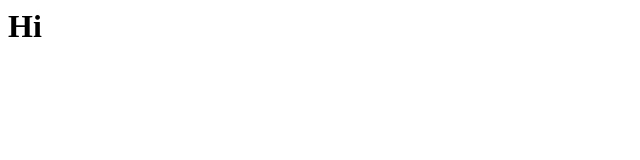
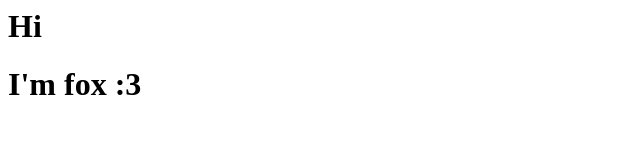
Before and after one commit to daniilbelogocev/progect_1, a plain HTML site: page index.html in a window 1280 px wide. Shown: the whole page, without its empty margins (0-640 px from the left). Drawn offline with Linux system fonts and the light colour scheme.

Commit message:
Update index.html

```diff
--- a/index.html
+++ b/index.html
@@ -6,5 +6,6 @@
 </head>
 <body>
 	<h1>Hi</h1>
+	<h1>I'm fox :3</h1>
 </body>
 </html>
```
